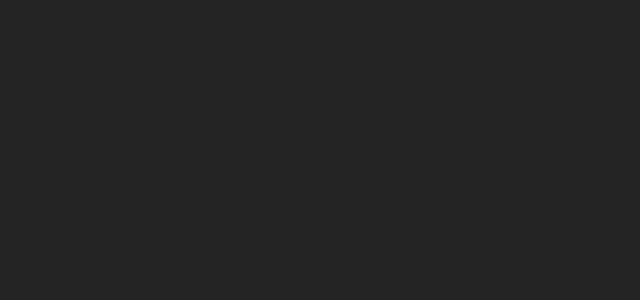
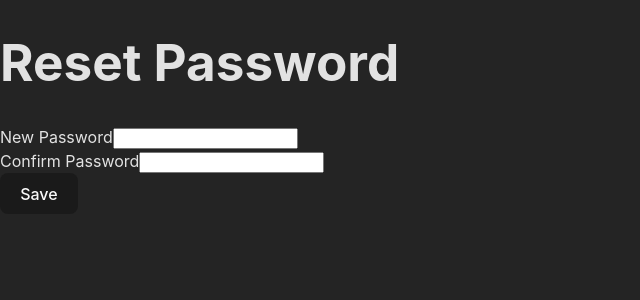
Before and after one commit to cdevelopment010/TOP-blog-admin, a Vue app: page /reset-password in a window 1280 px wide. Before the commit this address had no page. Shown: the top 300 px of the page, without its empty margins (0-640 px from the left). Built offline with nearby package versions, Linux system fonts and the light colour scheme.

Commit message:
Feat: Reset Password

```diff
--- a/src/router/index.ts
+++ b/src/router/index.ts
@@ -3,6 +3,7 @@ import { isAuthenticated } from '../utils/auth';
 import HomeView from '../views/HomeView.vue';
 import SignIn from '../views/SignIn.vue';
 import SignUp from '../views/SignUp.vue';
+import ResetPassword from '../views/ResetPassword.vue';
 import TagList from '../views/TagList.vue';
 import PostView from '../views/PostView.vue';
 import CreatePostView from '../views/CreatePostView.vue';
@@ -14,6 +15,7 @@ const router = createRouter({
         {path: '/', name: 'home', component: HomeView, meta: { requiresAuth: true }},
         {path: '/sign-in', name: 'sign-in', component: SignIn},
         {path: '/sign-up', name: 'sign-up', component: SignUp},
+        {path: '/reset-password', name: 'reset-password', component: ResetPassword},
         {path: '/posts', name: 'posts', component: PostView, meta: { requiresAuth: true }},
         {path: '/tags', name: 'tags', component: TagList, meta: { requiresAuth: true }},
         {path: '/posts/new-post', name: 'new-post', component: CreatePostView, meta: { requiresAuth: true }},
--- /dev/null
+++ b/src/views/ResetPassword.vue
@@ -0,0 +1,68 @@
+<template>
+    <h1>Reset Password</h1>
+    <form @submit.prevent="handleSubmit">
+        <div>
+            <label>New Password</label>
+            <input v-model="newPassword" type="password">
+        </div>
+        <div>
+            <label>Confirm Password</label>
+            <input v-model="confirmPassword" type="password">
+        </div>
+
+        <button type="submit">Save</button>
+    </form>
+</template>
+
+<script setup lang="ts">
+import {ref } from "vue";
+import { supabase } from "../utils/supabase";
+import { currentUser } from "../utils/auth";
+import { useRouter } from "vue-router";
+
+const router = useRouter();
+const newPassword = ref<string>("");
+const confirmPassword = ref<string>("");
+
+const handleSubmit = async() => {
+    if (newPassword.value == "") {
+        throw new Error("Password cannot be empty")
+    }
+    if (newPassword.value != confirmPassword.value) {
+        throw new Error("Passwords must match")
+    }
+    try {
+        const { data, error } = await supabase.auth.updateUser({
+            password: newPassword.value
+        });
+
+        if (error) {
+            console.error("Error resetting password:", error.message);
+            return;
+        }
+        console.log("currentUser", currentUser.value)
+
+        const response = await fetch('https://top-blog-api-proud-thunder-6960.fly.dev/user/updatePassword', {
+            method: 'PUT',
+            mode: 'cors',
+            headers: { 'Content-Type': 'application/json'},
+            body: JSON.stringify({ currentUser: currentUser, newPassword: newPassword.value })
+        })
+
+        if (!response.ok) { throw new Error('Failed to log in')}
+        const dataResponse = await response.json();
+        // save token
+        localStorage.setItem('jwt', dataResponse.token)
+        //save current user
+        if (data.user) {
+            currentUser.value = dataResponse.user;
+        }
+
+        //redirect needed
+        router.push("/")
+    } catch(err) {
+        console.error("An error occured when resetting password", err);
+    }
+}
+
+</script>
--- a/src/views/SignIn.vue
+++ b/src/views/SignIn.vue
@@ -12,12 +12,13 @@
 
         <button type="submit">Login</button>
     </form>
+    <button class="btn" @click="resetPassword">Reset Password</button>
 
     <p v-if="errorMessage" class="error">{{ errorMessage  }}</p>
 
-    <div>
+    <!-- <div>
         <RouterLink to="/sign-up">Create Account</RouterLink>
-    </div>
+    </div> -->
 </template>
 
 <script setup lang="ts">
@@ -31,6 +32,17 @@ const router = useRouter();
 const email = ref('');
 const password = ref('');
 const errorMessage = ref('');
+
+const resetPassword = async () => {
+    if (email.value == "" || !email.value) {
+        throw new Error("Missing email.")
+    }
+
+    const { data, error } = await supabase.auth.resetPasswordForEmail(email.value, {
+        redirectTo: "http://localhost:5173/reset-password"
+        // redirectTo: "https://admin.coffeeshopcoding.dev/reset-password"
+    })
+}
 
 const handleSubmit = async () => {
     try {
```
